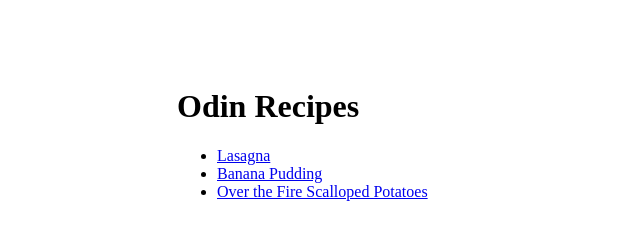
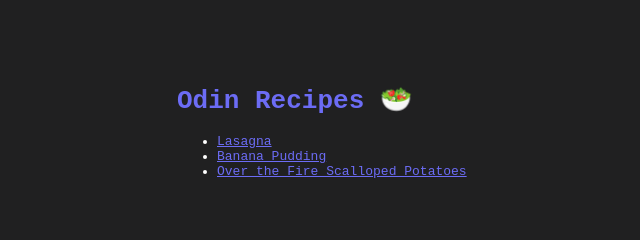
Before and after one commit to aditya24raj/odin-recipes, a plain HTML site: page index.html in a window 1280 px wide. Shown: the whole page, without its empty margins (213-853 px from the left). Drawn offline with Linux system fonts and the light colour scheme.

Commit message:
Add background and heading colors

```diff
--- a/index.html
+++ b/index.html
@@ -7,7 +7,7 @@
     <link rel="stylesheet" href="styles/style.css">
 </head>
 <body>
-    <h1>Odin Recipes</h1>
+    <h1>Odin Recipes 🥗</h1>
     <ul>
         <li><a href="recipes/lasagna.html">Lasagna</a></li>
         <li><a href="recipes/banana-pudding.html">Banana Pudding</a></li>
--- a/styles/style.css
+++ b/styles/style.css
@@ -2,7 +2,17 @@ body {
     margin: 60px auto;
     max-width: 500px;
     padding: 7px;
+    background-color: #202021;
+    color: white;
+    font-family: monospace;
+}
 
+h1, h2 {
+    color: #6c6cf5;
+}
+
+a {
+    color: #6c6cf5;
 }
 
 img {
```
